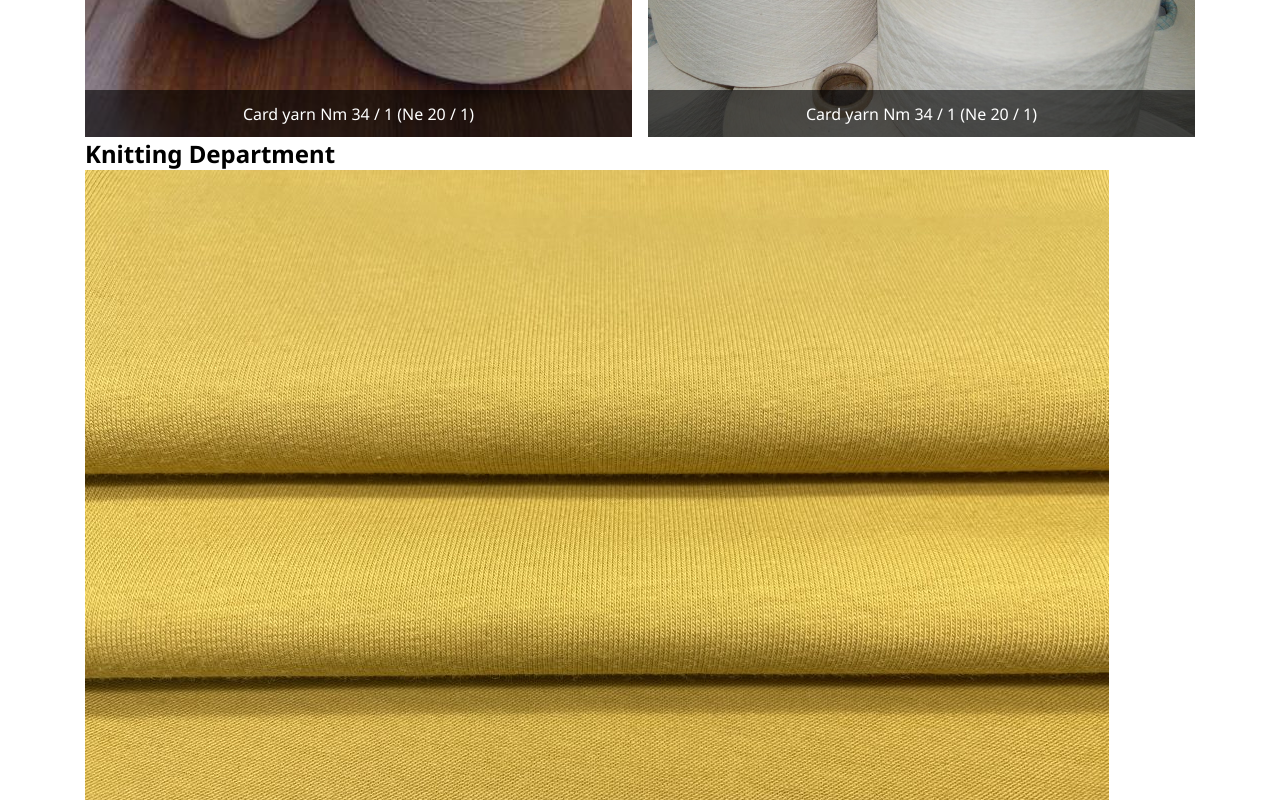
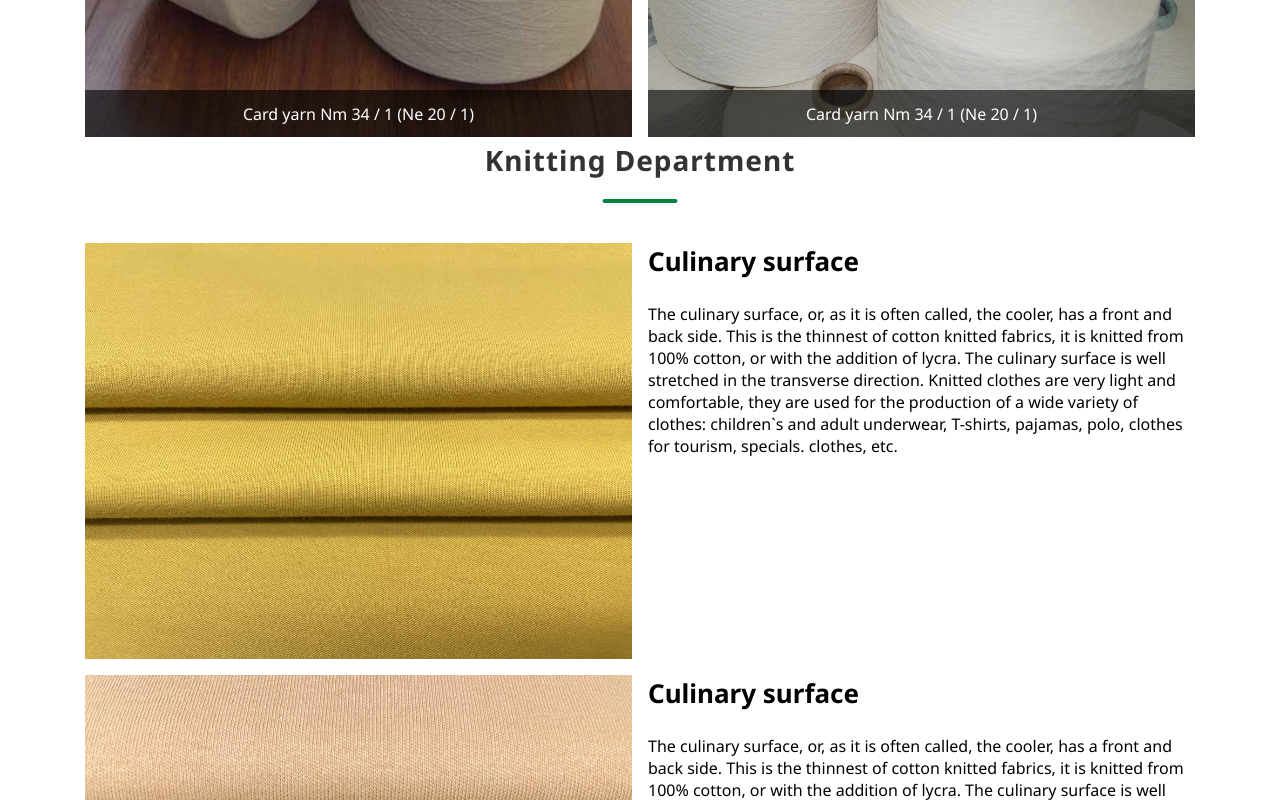
Before and after one commit to AvazShukurullayev/dakatex-clone, a React (Vite) app: page / in a window 1280 px wide. Shown: the part 10080-10880 px from the top of the page. Built offline with nearby package versions, Linux system fonts and the light colour scheme.

Commit message:
production knitting page style

```diff
--- a/src/pages/production-knitting-page/ProductionKnittingPage.css
+++ b/src/pages/production-knitting-page/ProductionKnittingPage.css
@@ -0,0 +1,22 @@
+.knitting__cards {
+    display: grid;
+    gap: 1rem;
+}
+
+.knitting__card {
+    display: grid;
+    grid-template-columns: repeat(2, 1fr);
+    gap: 1rem;
+}
+
+.knitting__card-image img {
+    width: 100%;
+    height: 100%;
+    object-fit: cover;
+    object-position: center;
+}
+
+.knitting__card-info h4 {
+    font-size: 26px;
+    margin-bottom: 1.5rem;
+}
--- a/src/pages/production-knitting-page/ProductionKnittingPage.jsx
+++ b/src/pages/production-knitting-page/ProductionKnittingPage.jsx
@@ -1,13 +1,15 @@
+import "./ProductionKnittingPage.css"
+
 export const ProductionKnittingPage = () => {
     return (
         <main className="main">
             <section className="knitting">
                 <div className="container">
-                    <h2>Knitting Department</h2>
+                    <h2 className="title">Knitting Department</h2>
                     <div className="knitting__cards">
                         <div className="knitting__card">
                             <div className="knitting__card-image">
-                                <img src="/src/assets/knitted-fabric-1.jpeg" alt=""/>
+                                <img src="/src/assets/knitted-fabric-1.jpeg" alt="knitted-fabric-1" />
                             </div>
                             <div className="knitting__card-info">
                                 <h4>Culinary surface</h4>
```
